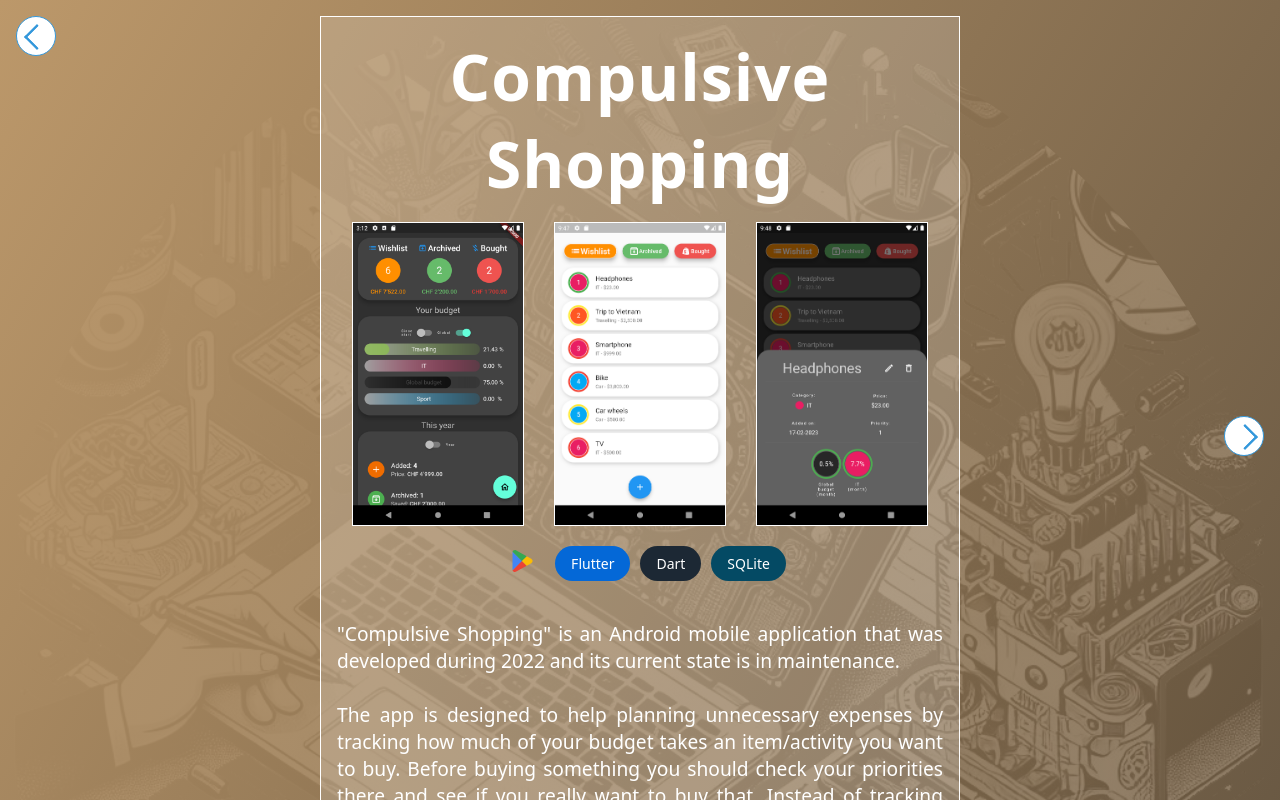
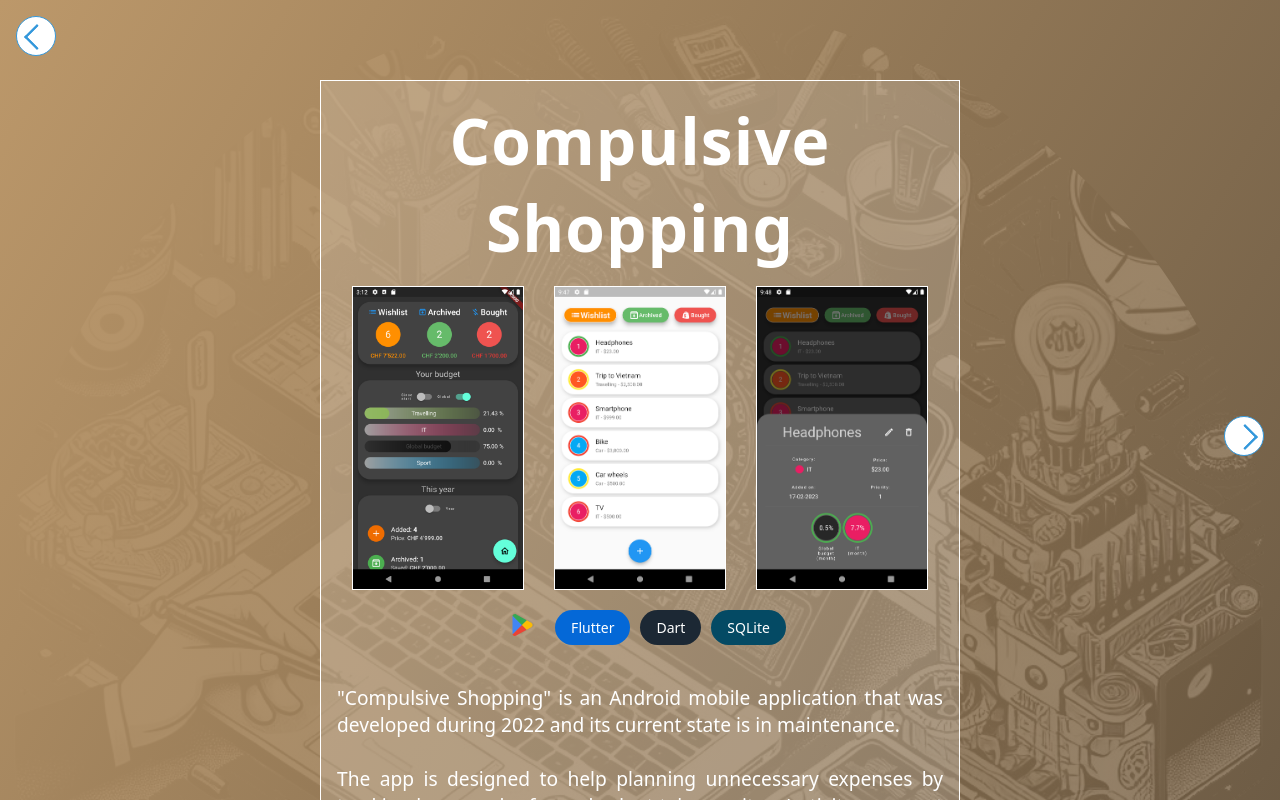
Before and after one commit to nck974/nichoko, an Angular app: page /projects/1 in a window 1280 px wide. Shown: the top 800 px of the page. Built offline with nearby package versions, Linux system fonts and the light colour scheme.

Commit message:
Increase top padding of the projects page

```diff
--- a/src/app/sites/projects/projects.component.scss
+++ b/src/app/sites/projects/projects.component.scss
@@ -1,7 +1,7 @@
 // Carousel
 .carousel-container {
     padding: 1rem;
-    margin: 1rem;
+    margin: 5rem 1rem;
     max-width: min(1200px, 80vh);
     background-color: #ffffff2b;
     transition: all 0.5s 0.5s;
```
